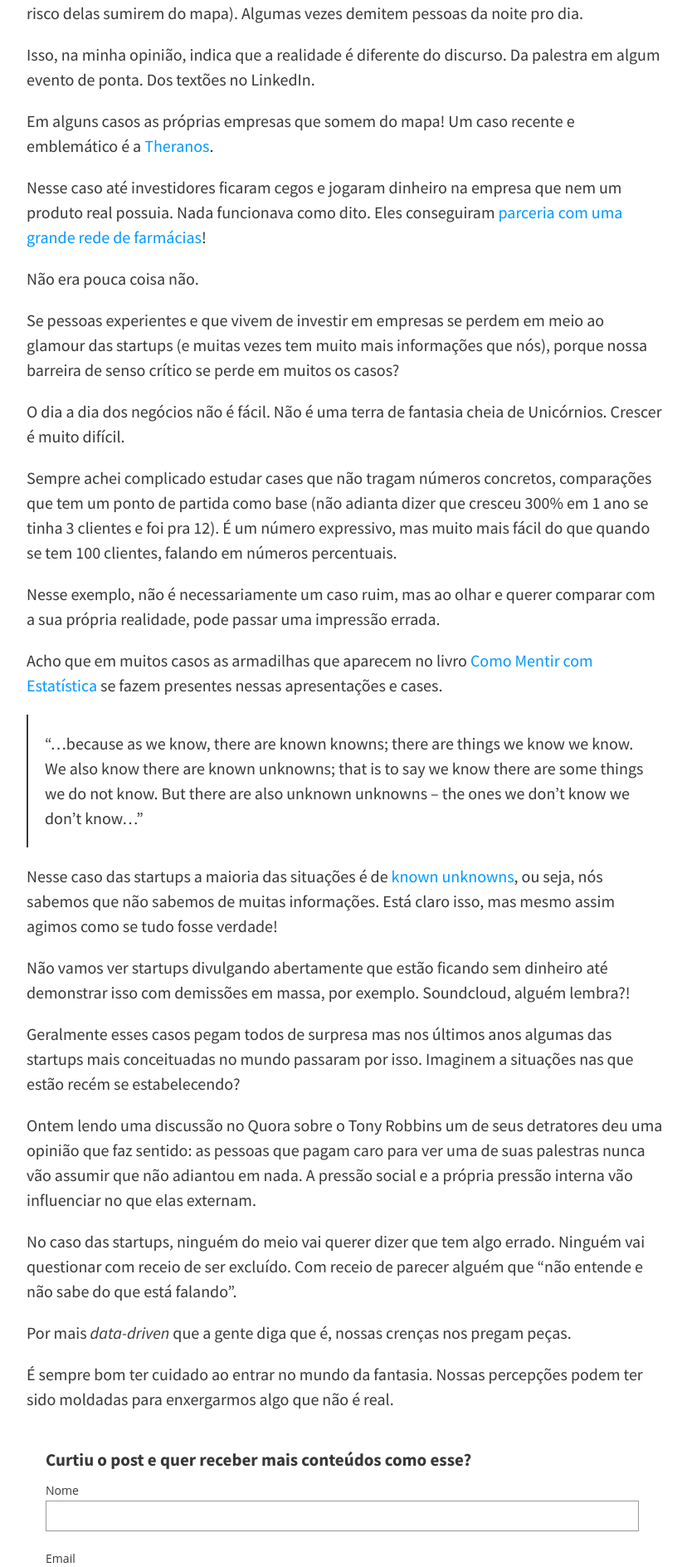
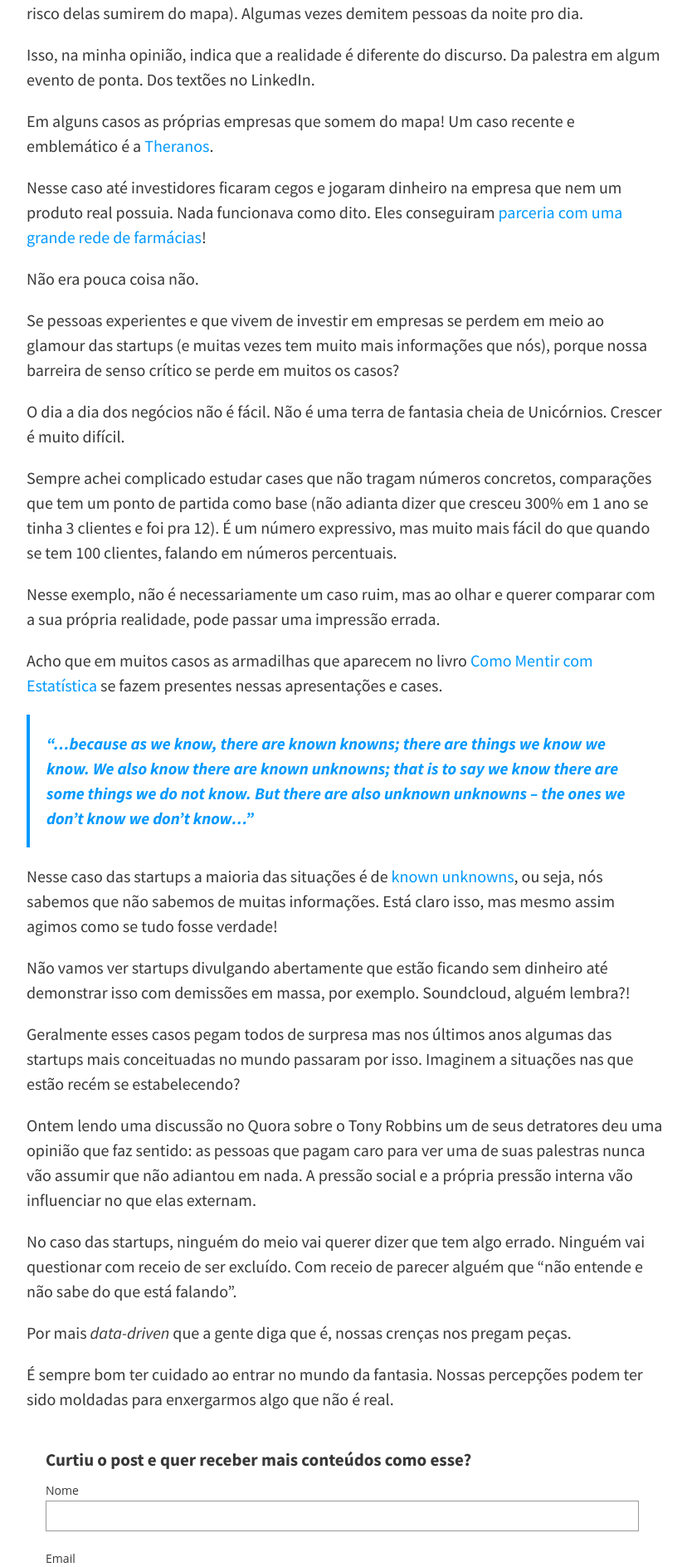
Before and after one commit to felipecbarbosa/felipecbarbosa.github.io, a Jekyll site: the page built from _posts/2018-08-10-pequeno-texto-startups.md, in a window 1280 px wide. Shown: the part 991-2879 px from the top of the page at 83% size, without its empty margins (224-1052 px from the left). Built offline with Jekyll 4.4.1, drawn with Linux system fonts in a browser that asks for light colours; nearby versions of some CDN libraries; comment, search, counter and statistics services are not loaded.

Commit message:
Edited blockquote style

```diff
--- a/_sass/base/_global.scss
+++ b/_sass/base/_global.scss
@@ -48,8 +48,12 @@ h4 {
   font-size: 1.15em;
 }
 blockquote {
-    border-left: 2px solid;
+    border-left: 4px solid;
+    border-color: #0099ff;
     padding: 1em 1em;
+    color: #0099ff;
+    font-style: italic;
+    font-weight: 600;
 }
 blockquote p:last-child,
 footer p:last-child {
```
